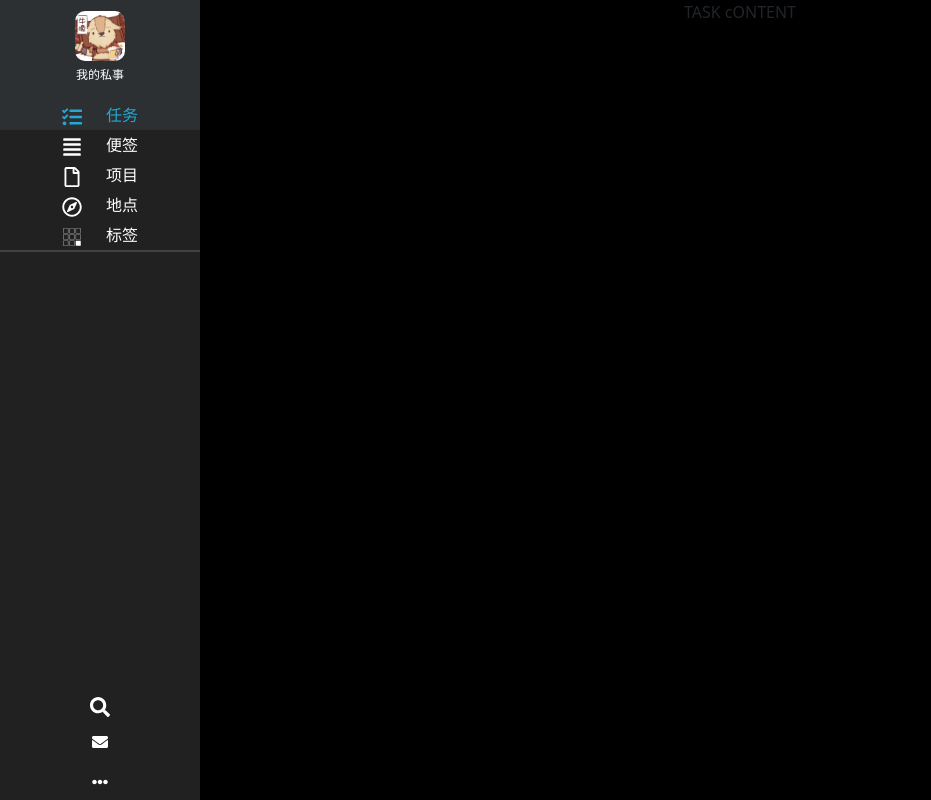
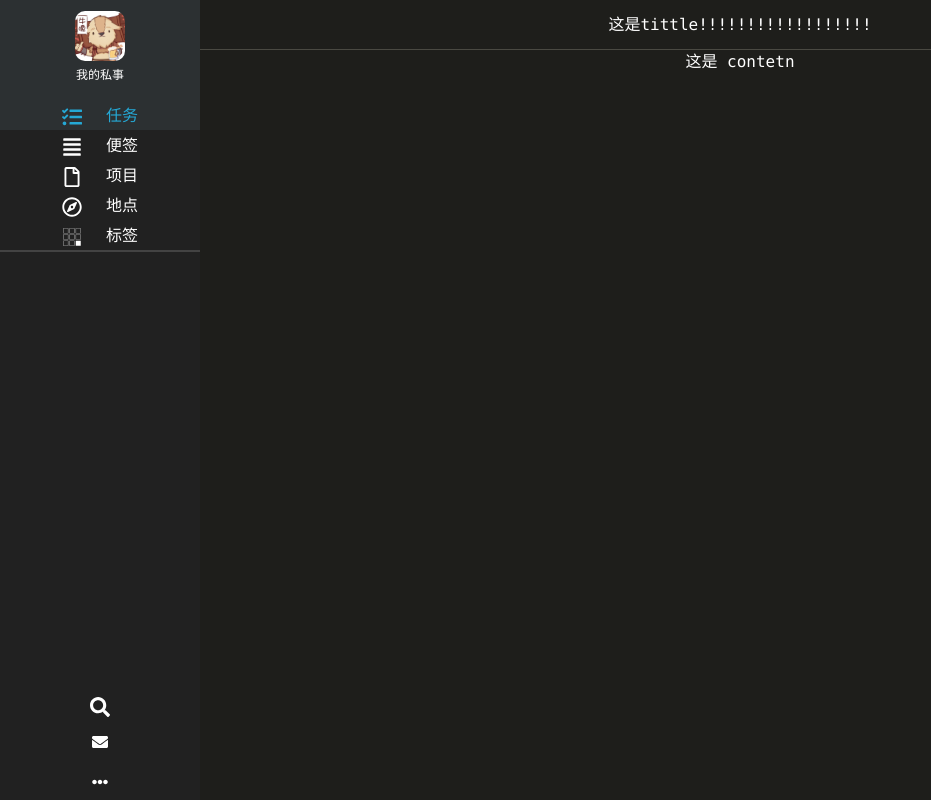
Before and after one commit to liulaoliu/hieplan, a React (Create React App) app: page /main/task in a window 1280 px wide. Shown: the whole page, without its empty margins (0-931 px from the left). Built offline with nearby package versions, Linux system fonts and the light colour scheme.

Commit message:
按照上述形式向content传入 内容

```diff
--- a/src/Components/contentPage/Main.module.css
+++ b/src/Components/contentPage/Main.module.css
@@ -3,7 +3,7 @@
 }
 
 .main_page_content {
-  background-color: black;
+  background-color: rgb(30, 30, 27);
   width: 100%;
   height: 100vh;
 }
--- /dev/null
+++ b/src/Components/contentPage/contentLayout/ContentLayout.module.css
@@ -0,0 +1,24 @@
+/*
+这是自动生成的css module文件
+*/
+
+.container {
+  display: flex;
+  flex-direction: column;
+  color: white;
+  font-family: Consolas, "Helvetica Neue", Helvetica, Arial, sans-serif;
+}
+.title {
+  line-height: 50px;
+  height: 50px;
+  /* background-color: red; */
+}
+.content {
+  /* background-color: saddlebrown; */
+  height: calc(100vh - 50px);
+}
+
+
+.border_bottom{
+    border-bottom: 1px solid #4a4942;
+}
--- /dev/null
+++ b/src/Components/contentPage/contentLayout/ContentLayout.tsx
@@ -0,0 +1,15 @@
+import React, { ReactElement } from "react";
+import styles from "./ContentLayout.module.css";
+interface Props {
+  title?: ReactElement;
+  content?: ReactElement;
+}
+
+export default function ContentLayout({ title, content }: Props): ReactElement {
+  return (
+    <div className={styles.container}>
+      <div className={styles.title + " " + styles.border_bottom}>{title}</div>
+      <div className={styles.content}>{content}</div>
+    </div>
+  );
+}
--- a/src/Components/contentPage/task/Task.tsx
+++ b/src/Components/contentPage/task/Task.tsx
@@ -1,10 +1,18 @@
 import React, { ReactElement } from "react";
 import Sidebar from "../../sidebar/Sidebar";
+import ContentLayout from "../contentLayout/ContentLayout";
 
 // import styles from "./task.module.css";
 
 interface Props {}
 
 export default function Task({}: Props): ReactElement {
-  return <div className="dark_side">TASK cONTENT</div>;
+  return (
+    <div className="dark_side">
+      <ContentLayout
+        title={<div>这是tittle!!!!!!!!!!!!!!!!!!</div>}
+        content={<div>这是 contetn</div>}
+      ></ContentLayout>
+    </div>
+  );
 }
```
